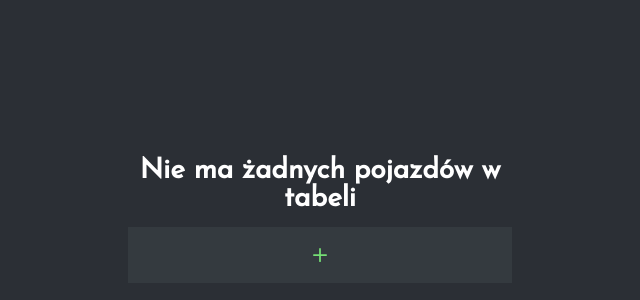
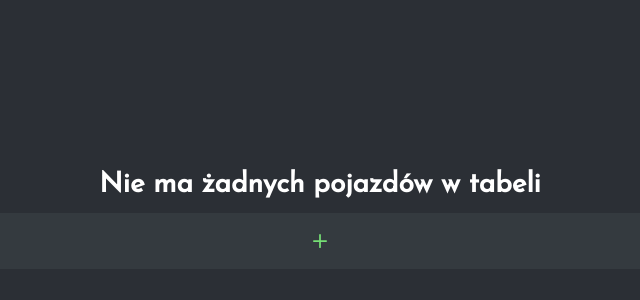
Before and after one commit to PNiewiarowski/cars, a React app: page / in a window 1280 px wide. Shown: the part 186-486 px from the top of the page, without its empty margins (320-960 px from the left). Built offline with nearby package versions, Linux system fonts and the light colour scheme.

Commit message:
Change main breakpoint(app.module.scss)

```diff
--- a/src/app/app.module.scss
+++ b/src/app/app.module.scss
@@ -10,15 +10,11 @@
     width: 100%;
 
     @media screen and (min-width: 720px) {
-      width: 50%;
+      width: 66%;
     }
 
-    @media screen and (min-width: 1080px) {
-      width: 30%;
-    }
-
-    @media screen and (min-width: 3240px) {
-      width: 20%;
+    @media screen and (min-width: 1440px) {
+      width: 33%;
     }
   }
 }
```
